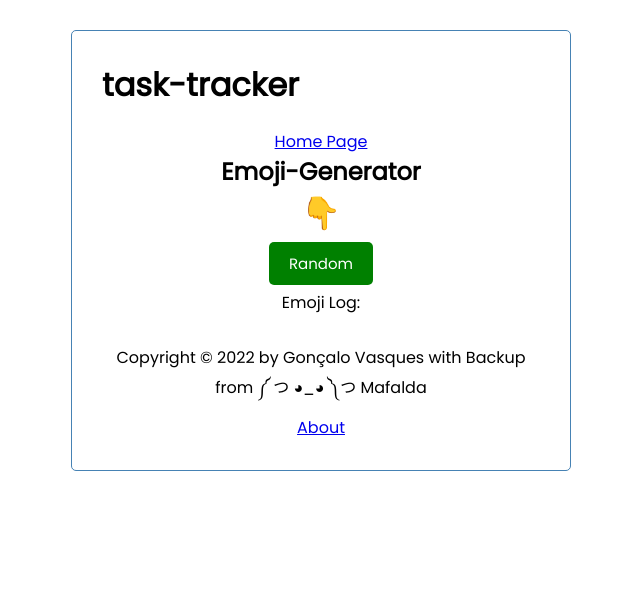
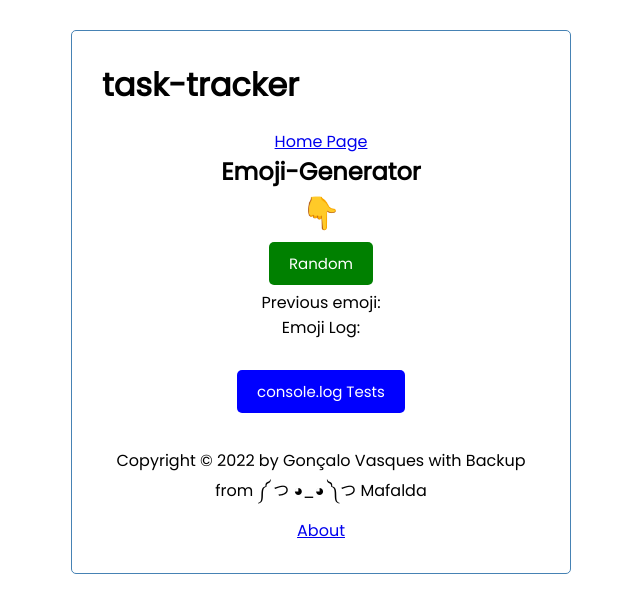
Before and after one commit to Gonzaky/First-Angular-Project, an Angular app: page /emoji in a window 1280 px wide. Shown: the top 612 px of the page, without its empty margins (319-959 px from the left). Built offline with nearby package versions, Linux system fonts and the light colour scheme.

Commit message:
fixed length errors and added log button

```diff
--- a/db.json
+++ b/db.json
@@ -17,6 +17,12 @@
       "text": "Food Shopping",
       "day": "May 7th at 12:30pm",
       "reminder": false
+    },
+    {
+      "text": "agora sim",
+      "day": "mar 30th at 17:18",
+      "reminder": true,
+      "id": 4
     }
   ],
   "emoji": [
--- a/src/app/components/emoji/emoji.component.html
+++ b/src/app/components/emoji/emoji.component.html
@@ -4,8 +4,10 @@
   <h1>{{this.random.length ? this.random : "👇"}}</h1>
   <app-button color="green" text="Random" (btnClick)="generateEmoji()"></app-button>
   <br>
-  <p *ngIf="this.previousEmoji.length ? this.previousEmoji : null ">Previous emoji: {{ this.previousEmoji}}</p>
+  <p *ngIf="this.previousEmoji ? this.previousEmoji : null ">Previous emoji: {{ this.previousEmoji}}</p>
   <p>Emoji Log:</p>
   <span *ngFor="let item of emojiLog">{{item}}</span>
+  <br>
+  <app-button color="blue" text="console.log Tests" (btnClick)="getTest()"></app-button>
 
 </div>
--- a/src/app/components/emoji/emoji.component.ts
+++ b/src/app/components/emoji/emoji.component.ts
@@ -15,31 +15,56 @@ export class EmojiComponent implements OnInit {
   random: string = '';
   emojiLog: Array<string> = [];
   previousEmoji: any = [];
-
-
-
+  test: string ='';
+  testLog : string[] = [];
   constructor(private emojiGeneratorService: EmojiGeneratorService) {
 
 
   }
 
-  ngOnInit(): void {}
+  ngOnInit(): void {
+  }
 
   public generateEmoji(): void {
-    this.emojiGeneratorService.getEmoji().subscribe({next:data => {
-       /* console.log('agora sim', data);*/
-        this.random = data[0].text[Math.floor((Math.random()*data[0].text.length))];
+    this.emojiGeneratorService.getEmoji().subscribe({
+      next: data => {
+        /* console.log('agora sim', data);*/
+        this.random = data[0].text[Math.floor((Math.random() * data[0].text.length))];
         /*console.log('log do random', this.random);*/
-      this.emojiLog.push(this.random)
-      /*  console.log('array de emojis', this.emojiLog)*/
-  for( let i =0 ; i < this.emojiLog.length ; i++){
-    this.previousEmoji = this.emojiLog[i-1]
-  }
+        this.emojiLog.push(this.random)
+        /*  console.log('array de emojis', this.emojiLog)*/
+        for (let i = 0; i < this.emojiLog.length; i++) {
+          this.previousEmoji = this.emojiLog[i - 1]
+        }
 
-      }})
+      }
+    })
 
   }
 
+  public getTest() :void {
+    this.emojiGeneratorService.getEmoji().subscribe((data) => {
+      this.test = data[0].text[Math.floor((Math.random() * data[0].text.length))];
+      this.testLog.push(this.test);
+      console.log('testing this.test without {}',this.test)
+      console.log('testing this.testLog without {}',this.testLog)
+
+    } )
+  }
 
 
+  /*
+  *  subscribe can have two syntax ex:
+  *  this.emojiGeneratorService.getEmoji().subscribe( {
+  * next: data => {
+  *  data do stuff
+  * }, error: err => { show errs}, complete: finisher => { do stuff ??}
+  * } )
+  * ------- // -----
+  *
+  * CLEANER WAY I THINK:
+  *  this.emojiGeneratorService.getEmoji().subscribe( (data) => { return stuff},
+  *
+  *  */
+
 }
```
